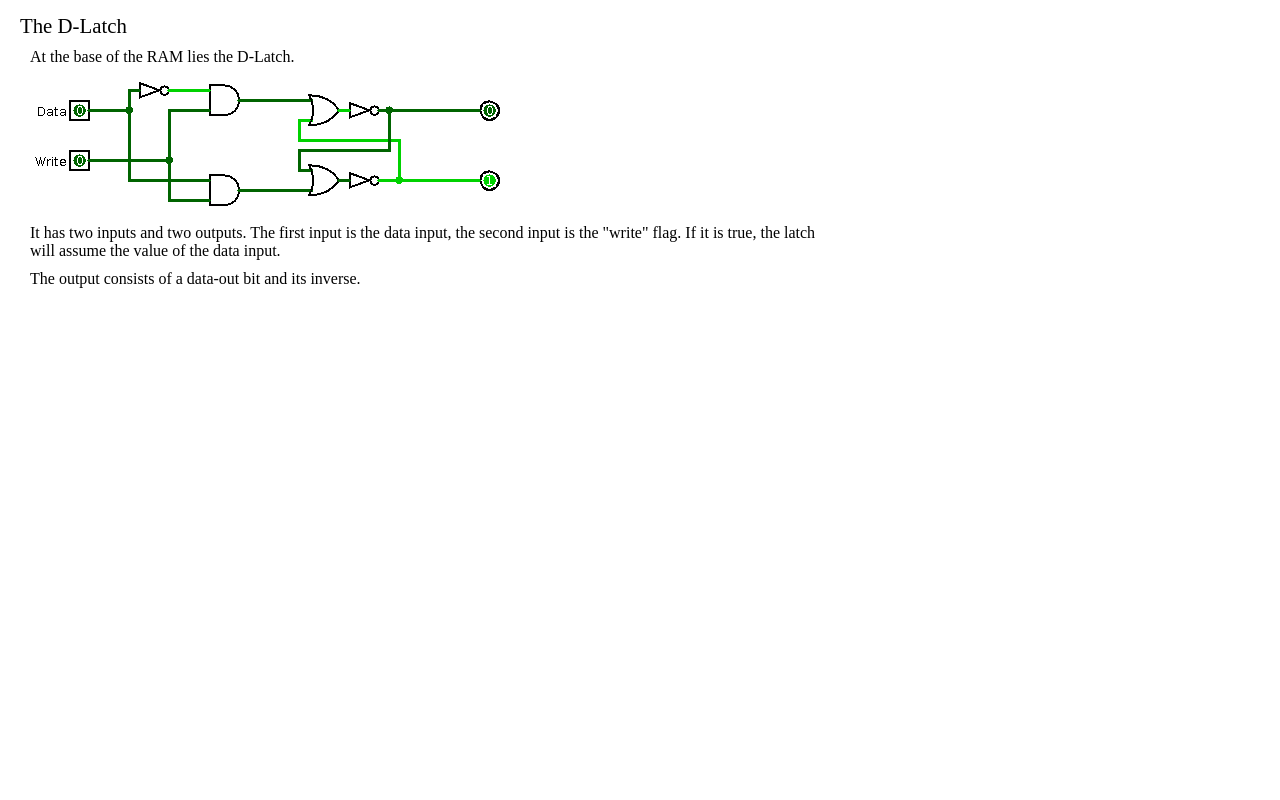
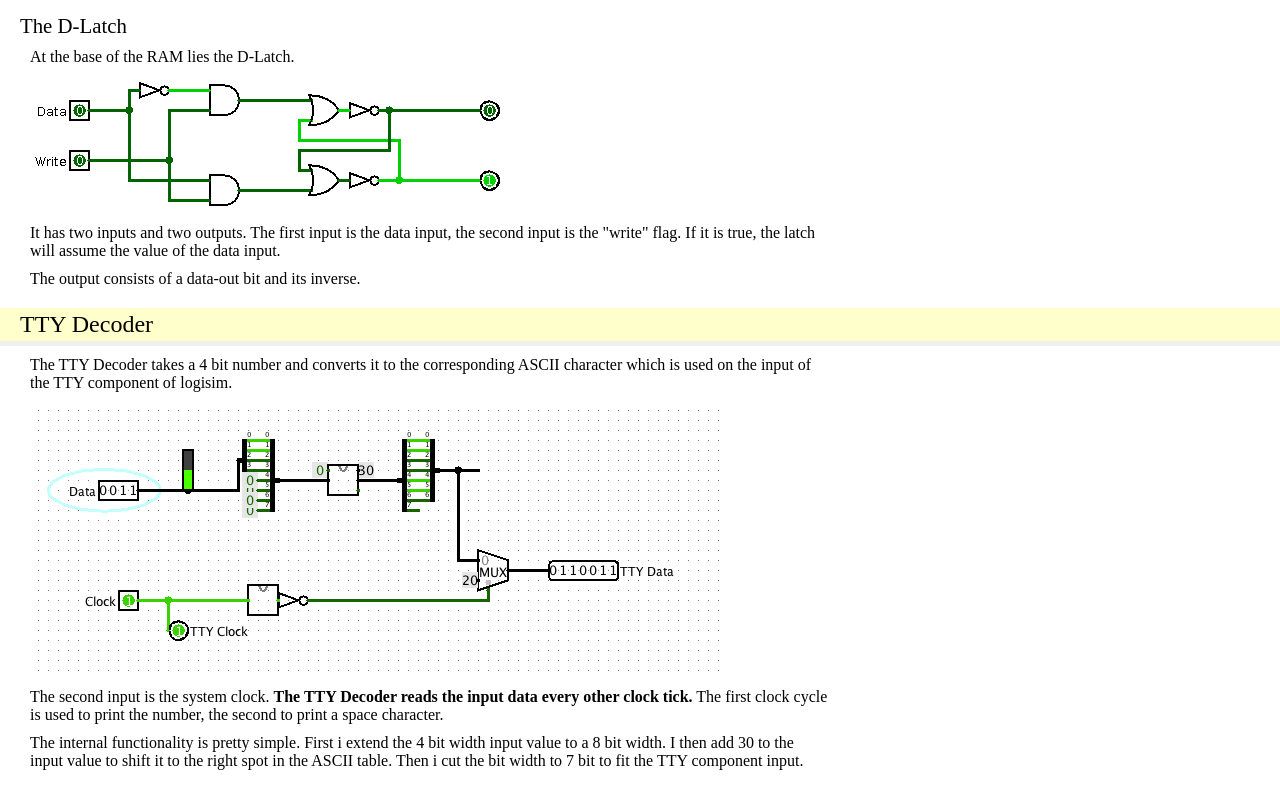
Before and after one commit to RolandR/logisim-computer, a plain HTML site: page doc/index.html in a window 1280 px wide. Shown: the part 454-1254 px from the top of the page. Before the commit the page ends 800 px from the top, so only its background shows below. Drawn offline with Linux system fonts and the light colour scheme.

Commit message:
Added documentation for TTY Decoder.

```diff
--- a/doc/index.html
+++ b/doc/index.html
@@ -13,6 +13,7 @@
 			}
 
 			body{
+        padding-bottom: 30px;
 			}
 
 			body p, body img{
@@ -118,5 +119,10 @@
 		<p>
 			The output consists of a data-out bit and its inverse.
 		</p>
+    <h2 class="device">TTY Decoder</h2>
+    <p>The TTY Decoder takes a 4 bit number and converts it to the corresponding ASCII character which is used on the input of the TTY component of logisim.</p>
+    <img src="TTYDecoder.png" alt="TTY Decoder" title="TTY Decoder" />
+    <p>The second input is the system clock. <b>The TTY Decoder reads the input data every other clock tick.</b> The first clock cycle is used to print the number, the second to print a space character.</p>
+    <p>The internal functionality is pretty simple. First i extend the 4 bit width input value to a 8 bit width. I then add 30 to the input value to shift it to the right spot in the ASCII table. Then i cut the bit width to 7 bit to fit the TTY component input.</p>
 	</body>
 </html>
```
Also changed, not shown: doc/TTYDecoder.png (added).
